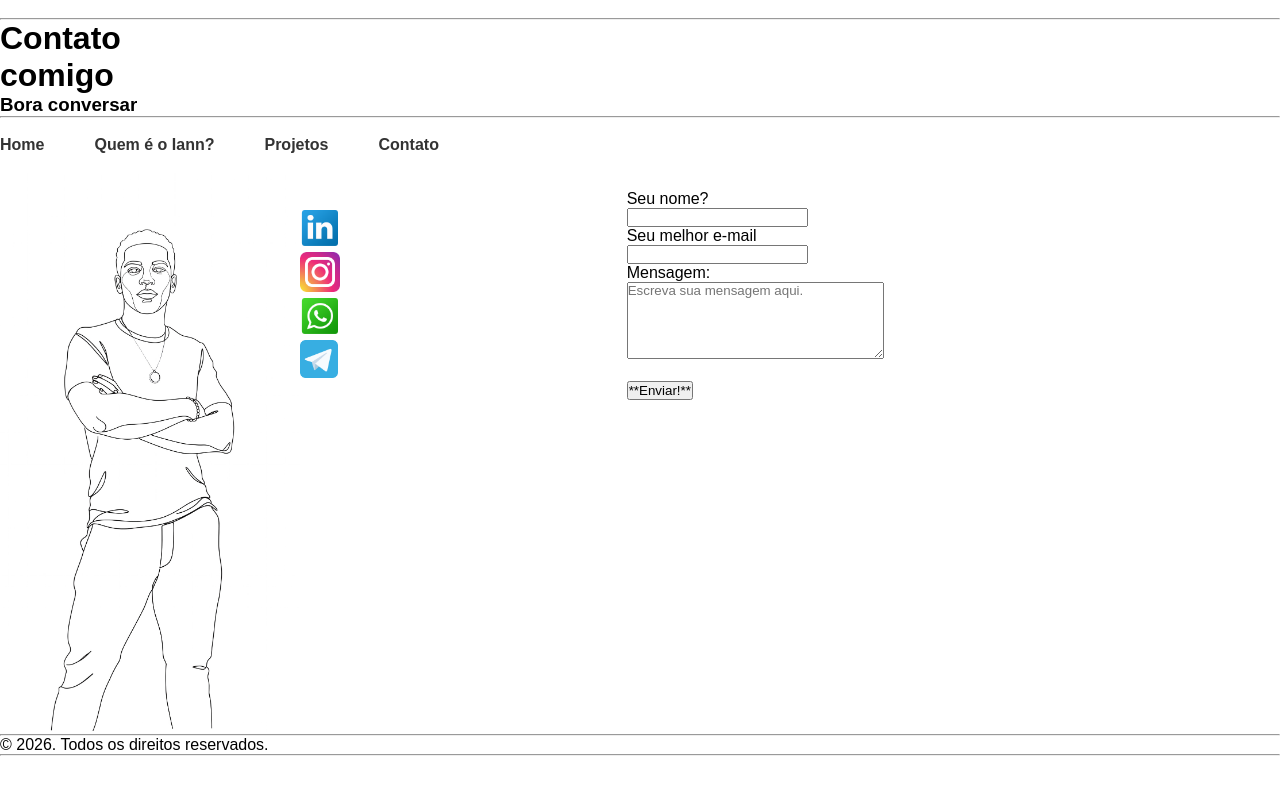
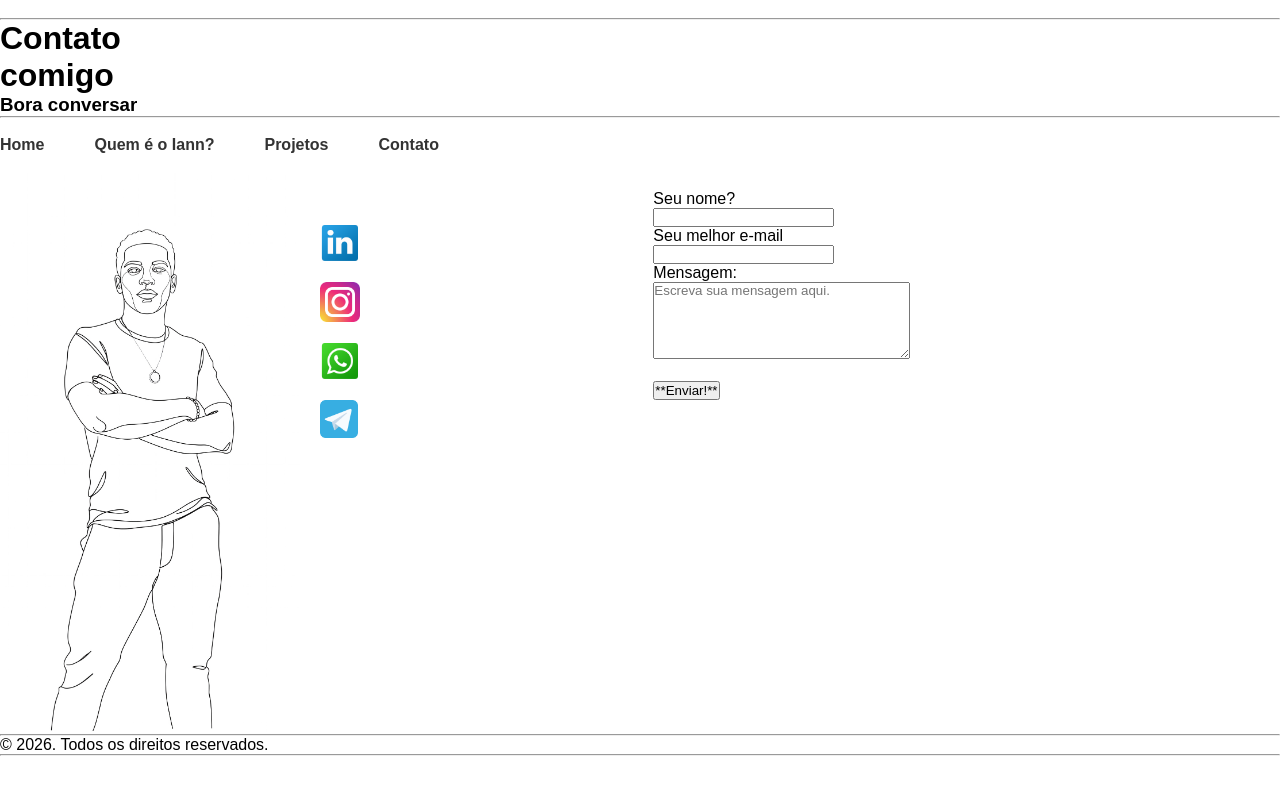
Before and after one commit to ianngd/iann-site, a plain HTML site: page contact.html in a window 1280 px wide. Drawn offline with Linux system fonts and the light colour scheme.

Commit message:
melhorando css

```diff
--- a/css/style.css
+++ b/css/style.css
@@ -25,19 +25,55 @@
   margin: 0;             /* Remove a margem padrão */
 }
 
+/* =========================================
+   1. CELULAR (Comportamento Padrão)
+   ========================================= */
 .container {
-  display: flex;       /* Coloca a ul e o form lado a lado */
-  gap: 0px;          /* Espaço entre a lista e o formulário */
-  align-items: start; /* Alinha o topo de ambos os elementos */
+    display: flex;
+    flex-direction: column; /* Empilha tudo na vertical */
+    align-items: center;    /* Centraliza na tela */
+    gap: 30px;              /* Espaço entre imagem, ícones e form */
 }
 
-/* Opcional: define larguras para cada lado */
-.container ul {
-  flex: 1; /* Ocupa 1 parte do espaço */
+/* Ícones das redes sociais lado a lado no celular para poupar espaço */
+.menu-redes {
+    display: flex;
+    flex-direction: row;
+    gap: 15px;
+    padding: 0;
+    margin: 0;
 }
 
-.container form {
-  flex: 2; /* Ocupa 2 partes do espaço */
+/* Removemos a proporção do celular para o form e ul ocuparem 100% da largura */
+.container ul, .container form {
+    flex: none;
+    width: 100%;
+}
+
+
+/* =========================================
+   2. COMPUTADOR (Telas maiores que 768px)
+   ========================================= */
+@media (min-width: 768px) {
+    .container {
+        flex-direction: row;     /* Volta a colocar lado a lado */
+        align-items: flex-start; /* Alinha o topo (igual seu código original) */
+        gap: 20px;               /* Dá um pequeno respiro entre as colunas */
+    }
+
+    /* Trazendo de volta a sua regra de proporção para o PC! */
+    .container ul {
+        flex: 1; /* Ocupa 1 parte do espaço */
+    }
+
+    .container form {
+        flex: 2; /* Ocupa 2 partes do espaço */
+    }
+
+    /* Volta os ícones para o formato de coluna vertical (como na imagem do PC) */
+    .menu-redes {
+        flex-direction: column;
+    }
 }
 
 pre {
```
